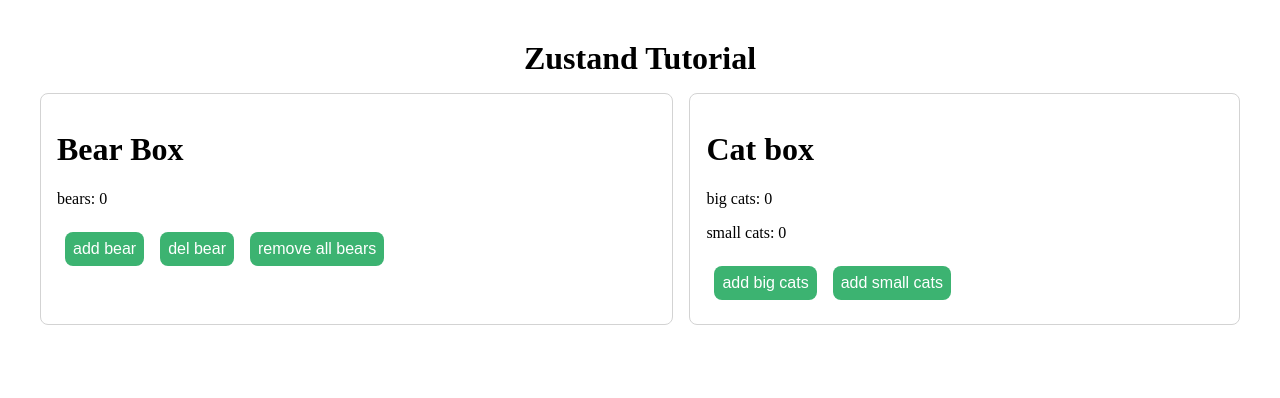
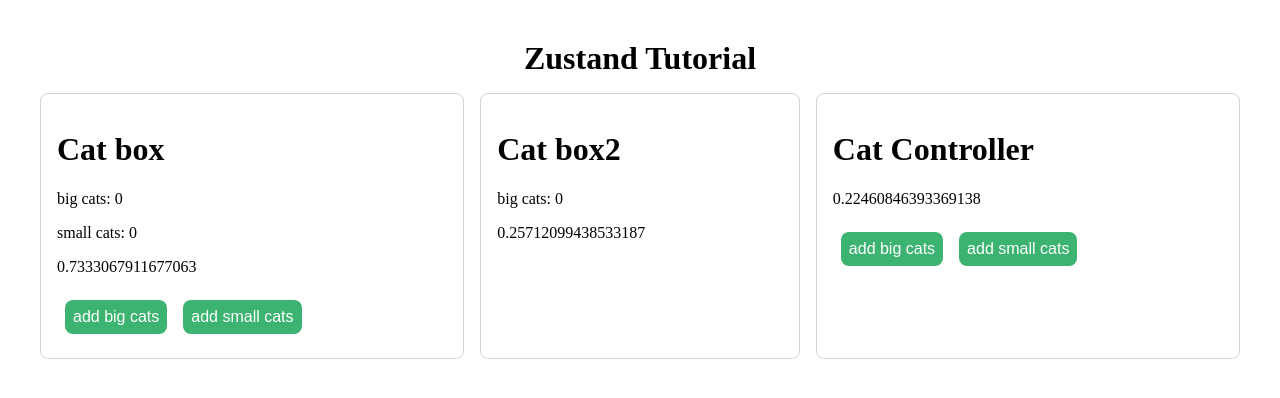
Before and after one commit to Latrevion/zustand_demo, a React (Vite) app: page / in a window 1280 px wide. Shown: the top 398 px of the page. Built offline with nearby package versions, Linux system fonts and the light colour scheme.

Commit message:
auto selectors 3

```diff
--- a/src/App.tsx
+++ b/src/App.tsx
@@ -1,13 +1,17 @@
 import { BearBox } from "./components/BearBox";
 import CatBox from "./components/CatBox";
+import CatBox2 from "./components/CatBox2";
+import CatController from "./components/CatController";
 
 function App() {
   return (
     <div className="container">
       <h1>Zustand Tutorial</h1>
       <div>
-        <BearBox />
+        {/* <BearBox /> */}
         <CatBox></CatBox>
+        <CatBox2></CatBox2>
+        <CatController></CatController>
       </div>
     </div>
   );
--- a/src/components/CatBox.tsx
+++ b/src/components/CatBox.tsx
@@ -1,4 +1,3 @@
-import React from "react";
 import { useCatStore } from "../stores/catStore";
 
 const CatBox = () => {
@@ -9,6 +8,7 @@
       <h1>Cat box</h1>
       <p>big cats: {cats.bigCats}</p>
       <p>small cats: {cats.smallCats}</p>
+    <p>{Math.random()}</p>
       <div>
         <button onClick={increaseBigCats}>add big cats</button>
         <button onClick={increaseSmallCats}>add small cats</button>
--- /dev/null
+++ b/src/components/CatBox2.tsx
@@ -0,0 +1,14 @@
+import { useCatStore } from "../stores/catStore";
+
+const CatBox2 = () => {
+  const  bigCats   = useCatStore(state=>state.cats.bigCats);
+  return (
+    <div className="box">
+      <h1>Cat box2</h1>
+      <p>big cats: {bigCats}</p>
+    <p>{Math.random()}</p>
+    </div>
+  );
+};
+
+export default CatBox2;
--- /dev/null
+++ b/src/components/CatController.tsx
@@ -0,0 +1,19 @@
+import { useCatStore } from "../stores/catStore";
+
+const CatController = () => {
+  //   const {  increaseBigCats, increaseSmallCats,  } = useCatStore();
+  const increaseBigCats = useCatStore.use.increaseBigCats();
+  const increaseSmallCats = useCatStore.use.increaseSmallCats();
+  return (
+    <div className="box">
+      <h1>Cat Controller</h1>
+      <p>{Math.random()}</p>
+      <div>
+        <button onClick={increaseBigCats}>add big cats</button>
+        <button onClick={increaseSmallCats}>add small cats</button>
+      </div>
+    </div>
+  );
+};
+
+export default CatController;
--- a/src/stores/catStore.ts
+++ b/src/stores/catStore.ts
@@ -1,3 +1,4 @@
+import { createSelectors } from './../utils/createSelectors';
 import { create } from "zustand";
 import { immer } from "zustand/middleware/immer";
 
@@ -8,7 +9,7 @@
   summary: () => number;
 };
 
-export const useCatStore = create<TCatStoreState>()(
+export const useCatStore = createSelectors(create<TCatStoreState>()(
   immer((set, get) => ({
     cats: {
       smallCats: 0,
@@ -27,5 +28,5 @@
       const total = get().cats.bigCats + get().cats.smallCats;
       return total;
     },
-  }))
+  })))
 );
--- /dev/null
+++ b/src/utils/createSelectors.ts
@@ -0,0 +1,17 @@
+import { StoreApi, UseBoundStore } from 'zustand'
+
+type WithSelectors<S> = S extends { getState: () => infer T }
+    ? S & { use: { [K in keyof T]: () => T[K] } }
+    : never
+
+export const createSelectors = <S extends UseBoundStore<StoreApi<object>>>(
+    _store: S,
+) => {
+    const store = _store as WithSelectors<typeof _store>
+    store.use = {}
+    for (const k of Object.keys(store.getState())) {
+         (store.use as any)[k] = () => store((s) => s[k as keyof typeof s])
+    }
+
+    return store
+}
```
